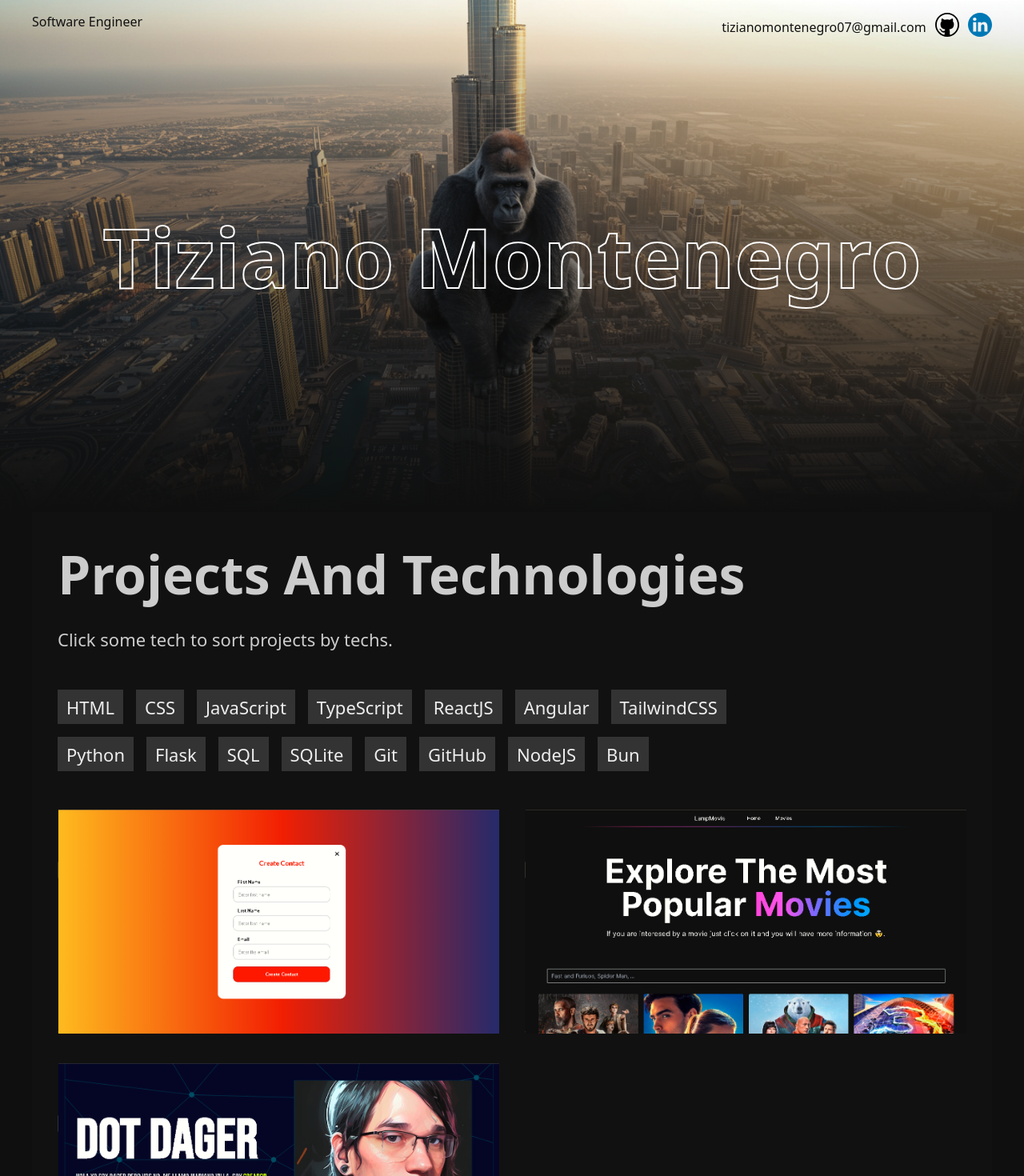
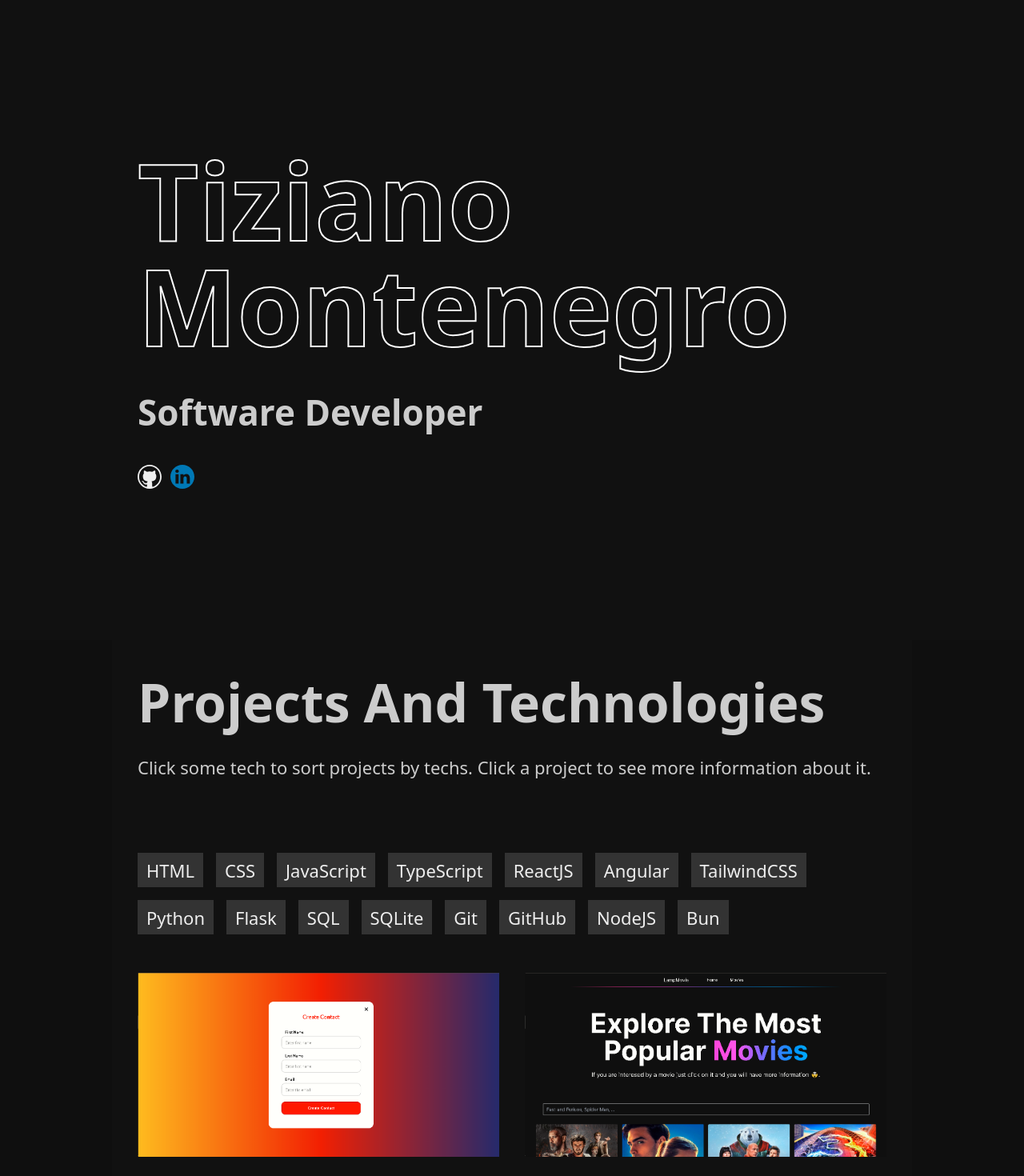
Before and after one commit to TizianoMontenegro/Offitial-Portfolio, a React (Vite) app: page / in a window 1280 px wide. Shown: the top 1470 px of the page at 80% size. Built offline with nearby package versions, Linux system fonts and the light colour scheme.

Commit message:
Add some simple animations and change the header

```diff
--- a/index.html
+++ b/index.html
@@ -4,7 +4,7 @@
     <meta charset="UTF-8" />
     <link rel="icon" type="image/svg+xml" href="/vite.svg" />
     <meta name="viewport" content="width=device-width, initial-scale=1.0" />
-    <title>Tiziano Montenegro - Software Engineer</title>
+    <title>Tiziano Montenegro - Software Developer</title>
   </head>
   <body>
     <div id="root"></div>
--- a/package.json
+++ b/package.json
@@ -10,6 +10,8 @@
     "preview": "vite preview"
   },
   "dependencies": {
+    "@gsap/react": "^2.1.2",
+    "gsap": "^3.13.0",
     "react": "^18.2.0",
     "react-dom": "^18.2.0"
   },
--- a/src/components/Header/Header.css
+++ b/src/components/Header/Header.css
@@ -29,17 +29,18 @@
 /* ----------------- */
 .header-landscape {
     width: 100%;
-    --height: 80vh;
+    --height: 100vh;
     position: relative;
     min-height: var(--height);
-    background-image: url(/public/photo-head.jpg);
-    background-repeat: no-repeat;
+    /* background-image: url("https://i.pinimg.com/1200x/61/74/a7/6174a7dd6633dbee637d08bf9ea160a0.jpg"); */
+    /* background-repeat: no-repeat;
     background-size: cover;
-    object-fit: cover;
-    /* background-color: red; */
+    background-position: center;
+    object-fit: cover; */
+    background-color: #111;
 }
 
-.header-landscape:before {
+/* .header-landscape:before {
     content: "";
     position: absolute;
     top: 0;
@@ -47,26 +48,49 @@
     width: 100%;
     height: 100%;
     background-image: linear-gradient(to bottom, transparent, var(--second-background-color));
-    /* z-index: -1; */
-}
+} */
 
 .header__container {
     width: 100%;
+    max-width: var(--max-width);
+    margin: 0 auto;
+    padding: var(--pad-standard);
     height: var(--height);
-    /* background-color: brown; */
-    display: flex;
-    justify-content: center;
+
+    /* background-color: red; */
+    /* display: flex;
+    justify-content: space-around;
+    align-items: center; */
+    display: grid;
+    grid-template-columns: 1fr;
     align-items: center;
+    /* justify-items: center; */
+}
+
+.header__image img {
+    width: 600px;
+    height: 500px;
+    object-fit: cover;
 }
 
 .header__title {
     /* font-size: 6.9em; */
-    font-size: 8vw;
+    font-size: 6lh;
+    line-height: 1;
+    max-width: min-content;
     margin: 0;
     color: transparent;
     -webkit-text-stroke-width: 2px;
     -webkit-text-stroke-color: #fff;
     z-index: 22;
+}
+.header__subtitle {
+    font-size: 2lh
+}
+
+.header__contacts {
+    display: flex;
+    gap: .7em;
 }
 
 @media (max-width: 500px) {
--- a/src/components/Header/Header.tsx
+++ b/src/components/Header/Header.tsx
@@ -1,37 +1,29 @@
 import "./Header.css"
-import { GithubIconDark, LinkedinIcon } from "../../assets/Icons"
+import { GithubIconLight, LinkedinIcon } from "../../assets/Icons"
 
 export const Header = () => {
   return (
     <>
-      <header className="header-nav">
-        <div className='header-nav__container'>
-          <span>Software Engineer</span>
-          <div className='header-nav__links'>
-            <span>tizianomontenegro07@gmail.com</span>
-            <a target='_blank' href="https://github.com/TizianoMontenegro/">
-              <GithubIconDark />
-            </a>
-            <a target='_blank' href="https://www.linkedin.com/in/tiziano-montenegro-8133a6238/">
-              <LinkedinIcon />
-            </a>
-            {/* <a target='_blank' href="https://twitter.com/tizidevscripter">
-                      <TwitterIcon />
-                    </a>
-                    <a target='_blank' href="https://www.instagram.com/tizianomontenegro07">
-                      <InstagramIcon />
-                    </a>
-                    <a target='_blank' href="https://www.facebook.com/tznmonte">
-                      <FacebookIcon />
-                    </a> */}
+      <section className="header-landscape">
+
+        <article className='header__container'>
+
+          <div className="header__info">
+            <h1 className="header__title">Tiziano Montenegro</h1>
+            <h2 className="header__subtitle">Software Developer</h2>
+
+            <div className="header__contacts">
+              <a href="#"><GithubIconLight /></a>
+              <a href="#"><LinkedinIcon /></a>
+            </div>
           </div>
-        </div>
-      </header>
 
-      <section className="header-landscape">
-        <article className='header__container'>
-          <h1 className="header__title">Tiziano Montenegro</h1>
+          {/* <div className="header__image">
+            <img src="https://i.pinimg.com/1200x/61/74/a7/6174a7dd6633dbee637d08bf9ea160a0.jpg" alt="" />
+          </div> */}
+
         </article>
+
       </section>
     </>
   )
--- a/src/components/Main/Main.css
+++ b/src/components/Main/Main.css
@@ -11,7 +11,7 @@
     display: flex;
     flex-direction: column;
     gap: 3em;
-    padding: 2em;
+    padding: var(--pad-standard);
     background-color: var(--quartenary-color);
 }
 
@@ -20,10 +20,20 @@
     margin: 0;
 }
 
-.main__col p {
-    /* color: var(--smooth-color); */
-}
+/* .main__col p {
+    color: var(--smooth-color);
+} */
 
 .main__col article>p {
     margin: 1em 0 2em;
 }
+
+
+/* .main__titles {} */
+.main__titles h2 {
+    font-size: 3lh;
+}
+.main__titles p {
+    margin-bottom: 0;
+    font-size: 1lh;
+}
--- a/src/components/Main/Main.tsx
+++ b/src/components/Main/Main.tsx
@@ -2,15 +2,35 @@ import "./Main.css"
 import { Techs } from "./Techs/Techs"
 import { Projects } from "./Projects/Projects"
 
+import { gsap } from "gsap/gsap-core"
+import { useGSAP } from "@gsap/react"
+import { ScrollTrigger } from "gsap/ScrollTrigger"
+
+gsap.registerPlugin(useGSAP, ScrollTrigger)
+
 export const Main = () => {
+
+  useGSAP(() => {
+    gsap.from([".main__titles h2", ".main__titles p"], {
+      scrollTrigger: {
+        trigger: ".main__titles h2",
+        toggleActions: "restart none none none"
+      },
+
+      x: -100,
+      opacity: 0,
+      stagger: .1
+    })
+  }, {scope: ".main"})
+
   return (
     <main className="main">
 
       <section className='main__col'>
 
-        <article>
-          <h2 style={{fontSize: "3lh"}}>Projects And Technologies</h2>
-          <p style={{marginBottom: 0, fontSize: "1lh"}}>Click some tech to sort projects by techs.</p>
+        <article className="main__titles">
+          <h2>Projects And Technologies</h2>
+          <p>Click some tech to sort projects by techs. Click a project to see more information about it.</p>
         </article>
 
 
--- a/src/components/Main/Projects/Projects.tsx
+++ b/src/components/Main/Projects/Projects.tsx
@@ -3,6 +3,12 @@ import { ProjectCard } from "./ProjectCard/ProjectCard"
 import { projectsDataType } from "@/types";
 import { ProjectModal } from "./ProjectModal/ProjectModal";
 import { useState } from "react";
+
+import { gsap } from "gsap/gsap-core"
+import { useGSAP } from "@gsap/react"
+import { ScrollTrigger } from "gsap/ScrollTrigger"
+
+gsap.registerPlugin(useGSAP, ScrollTrigger)
 
 const projectsData: projectsDataType[] = [
   {
@@ -44,6 +50,20 @@ export const Projects = () => {
     setSelectedProject(null);
   };
 
+
+  useGSAP(() => {
+    gsap.from(".main__project--list div", {
+      scrollTrigger: {
+        trigger: ".main__project--list div",
+        toggleActions: "restart none none none"
+      },
+
+      x: -100,
+      opacity: 0,
+      stagger: .1
+    })
+  }, {scope: ".main"})
+
   return (
     <article className="main__projects">
 
--- a/src/components/Main/Techs/Techs.tsx
+++ b/src/components/Main/Techs/Techs.tsx
@@ -4,27 +4,53 @@ import "./Techs.css"
 // import { CssIcon, FlaskIcon, HtmlIcon, JavascriptIcon, NextjsIconLight, PythonIcon, ReactIcon, SqlIcon, TypescriptIcon } from "@/assets"
 // import { SkillCard } from "./SkillCard/SkillCard.tsx"
 
+import { gsap } from "gsap/gsap-core"
+import { useGSAP } from "@gsap/react"
+import { ScrollTrigger } from "gsap/ScrollTrigger"
+
+gsap.registerPlugin(useGSAP, ScrollTrigger)
+
 export const Techs = () => {
   // const cont = useTechsContext()
+
+  useGSAP(() => {
+    gsap.from(".techs span", {
+      scrollTrigger: {
+        trigger: ".techs",
+        toggleActions: "restart none none none",
+      },
+
+      x: -100,
+      scale: 1.2,
+      opacity: 0,
+      stagger: {
+        grid: "auto",
+        from: "start",
+        ease: "power2.in",
+        amount: .5,
+      },
+    })
+  }, {scope: ".main"})
+
   return (
     <section className="techs">
       {/* <button onClick={() => console.log(cont.techs)}>console selected techs</button> */}
 
-      <TechButton>HTML</TechButton>
-      <TechButton>CSS</TechButton>
-      <TechButton>JavaScript</TechButton>
-      <TechButton>TypeScript</TechButton>
-      <TechButton>ReactJS</TechButton>
-      <TechButton>Angular</TechButton>
-      <TechButton>TailwindCSS</TechButton>
-      <TechButton>Python</TechButton>
-      <TechButton>Flask</TechButton>
-      <TechButton>SQL</TechButton>
-      <TechButton>SQLite</TechButton>
-      <TechButton>Git</TechButton>
-      <TechButton>GitHub</TechButton>
-      <TechButton>NodeJS</TechButton>
-      <TechButton>Bun</TechButton>
+      <span><TechButton>HTML</TechButton></span>
+      <span><TechButton>CSS</TechButton></span>
+      <span><TechButton>JavaScript</TechButton></span>
+      <span><TechButton>TypeScript</TechButton></span>
+      <span><TechButton>ReactJS</TechButton></span>
+      <span><TechButton>Angular</TechButton></span>
+      <span><TechButton>TailwindCSS</TechButton></span>
+      <span><TechButton>Python</TechButton></span>
+      <span><TechButton>Flask</TechButton></span>
+      <span><TechButton>SQL</TechButton></span>
+      <span><TechButton>SQLite</TechButton></span>
+      <span><TechButton>Git</TechButton></span>
+      <span><TechButton>GitHub</TechButton></span>
+      <span><TechButton>NodeJS</TechButton></span>
+      <span><TechButton>Bun</TechButton></span>
 
     </section>
   )
--- a/src/index.css
+++ b/src/index.css
@@ -1,5 +1,6 @@
 :root {
-  --max-width: 1200px;
+  --max-width: 1000px;
+  --pad-standard: 32px;
   --color: #fff;
   --smooth-color: #ccc;
   /* --color: #0079FF; */
```
Also changed, not shown: 1 other file (tests, documents, lock files or other folders).
